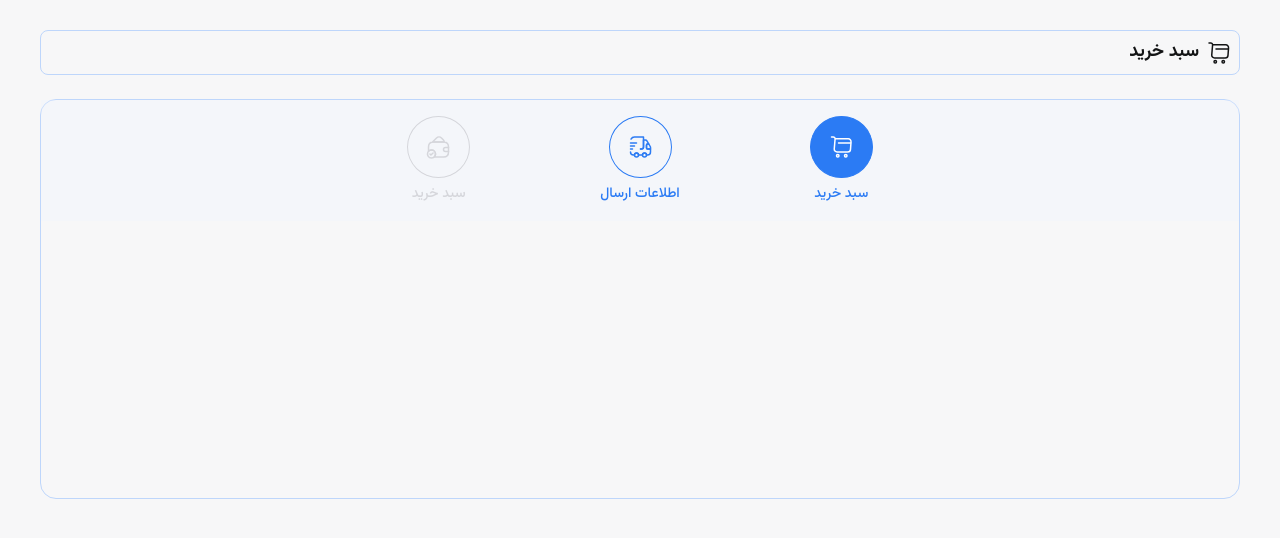
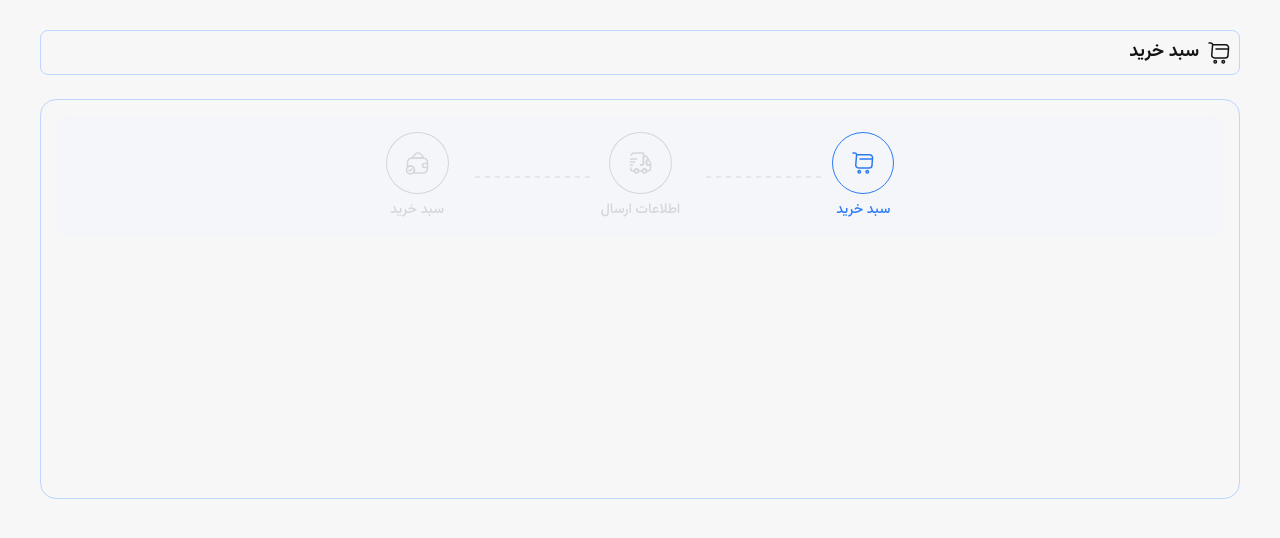
Before and after one commit to parham-ghasemi/idk-what-to-name-this, a React (Vite) app: page / in a window 1280 px wide. Shown: the top 538 px of the page. Built offline with nearby package versions, Linux system fonts and the light colour scheme.

Commit message:
completed shopping cart steps container

```diff
--- a/src/components/shoppingCart/ShopppingCart.jsx
+++ b/src/components/shoppingCart/ShopppingCart.jsx
@@ -1,10 +1,10 @@
 import { useState } from "react";
 import "./ShopppingCart.scss";
 import ShoppingCartTitle from "./components/shoppingCartTitle/ShoppingCartTitle";
-import ShoppingCartSteps from "./components/stepsIndicator/ShoppingCartSteps";
+import ShoppingCartSteps from "./components/shoppingCartSteps/ShoppingCartSteps";
 
 const ShopppingCart = () => {
-  const [currentPage, setCurrentPage] = useState(1);
+  const [currentPage, setCurrentPage] = useState(0);
 
   return (
     <div className="shopping-cart-page">
--- a/src/components/shoppingCart/ShopppingCart.scss
+++ b/src/components/shoppingCart/ShopppingCart.scss
@@ -18,6 +18,7 @@
       width: 100%;
       border-radius: 16px;
       min-height: 400px;
+      padding: 16px;
     }
   }
 }
--- /dev/null
+++ b/src/components/shoppingCart/components/shoppingCartSteps/ShoppingCartSteps.jsx
@@ -0,0 +1,64 @@
+import "./ShoppingCartSteps.scss";
+
+const steps = [
+  {
+    label: "سبد خرید",
+    iconPast: "/icons/shopping-cart-past.svg",
+    iconCurrent: "/icons/shopping-cart-current.svg",
+  },
+  {
+    label: "اطلاعات ارسال",
+    iconFuture: "/icons/truck-fast-future.svg",
+    iconCurrent: "/icons/truck-fast-current.svg",
+    iconPast: "/icons/truck-fast-past.svg",
+  },
+  {
+    label: "سبد خرید",
+    iconFuture: "/icons/wallet-check(deactive).svg",
+    iconCurrent: "/icons/wallet-check(current).svg",
+  },
+];
+
+const ShoppingCartSteps = ({ currentPage }) => {
+  return (
+    <div className="shopping-cart-steps-container">
+      <div className="shopping-cart-steps-container__steps">
+        {steps.map((step, index) => (
+          <div
+            className={`shopping-cart-steps-container__steps__step ${
+              index < currentPage &&
+              "shopping-cart-steps-container__steps__step--past"
+            } ${
+              index === currentPage &&
+              "shopping-cart-steps-container__steps__step--current"
+            } ${
+              index > currentPage &&
+              "shopping-cart-steps-container__steps__step--future"
+            }`}
+          >
+            <div
+              className={`shopping-cart-steps-container__steps__step__circle ${
+                index < currentPage &&
+                "shopping-cart-steps-container__steps__step__circle--past"
+              } ${
+                index === currentPage &&
+                "shopping-cart-steps-container__steps__step__circle--current"
+              } ${
+                index > currentPage &&
+                "shopping-cart-steps-container__steps__step__circle--future"
+              }`}
+            >
+              {index < currentPage && <img src={step.iconPast} alt="" />}
+              {index === currentPage && <img src={step.iconCurrent} alt="" />}
+              {index > currentPage && <img src={step.iconFuture} alt="" />}
+            </div>
+            <p>{step.label}</p>
+          </div>
+        ))}
+        {/* <div className="shopping-cart-steps-container__steps__sep"></div> */}
+      </div>
+    </div>
+  );
+};
+
+export default ShoppingCartSteps;
--- /dev/null
+++ b/src/components/shoppingCart/components/shoppingCartSteps/ShoppingCartSteps.scss
@@ -0,0 +1,74 @@
+@use "../../../../styles/variables.scss" as *;
+@use "../../../../styles/mixin.scss" as *;
+
+.shopping-cart-steps-container {
+  @include flex;
+  justify-content: center;
+  padding: 16px 0;
+  background-color: #eaf2fe4d;
+  border-radius: 8px;
+
+  &__steps {
+    @include flex;
+    gap: 130px;
+    &__step {
+      @include col;
+      align-items: center;
+      gap: 6px;
+      position: relative;
+      padding: 0 11px;
+      p {
+        font-weight: 500;
+        font-size: 14px;
+      }
+      &--current {
+        p {
+          color: #2b7bf4;
+        }
+      }
+      &--past {
+        p {
+          color: #2b7bf4;
+        }
+      }
+      &--future {
+        p {
+          color: #d5d6db;
+        }
+      }
+      &__circle {
+        padding: 18px;
+        border-radius: 50%;
+        border: 1px solid black;
+        @include flex;
+
+        &--current {
+          border-color: #2b7bf4;
+        }
+        &--past {
+          border-color: #2b7bf4;
+          background-color: #2b7bf4;
+        }
+        &--future {
+          border-color: #d5d6db;
+        }
+      }
+
+      &:not(:last-child)::after {
+        content: "";
+        height: 1px;
+        width: 120px;
+        position: absolute;
+        top: 50%;
+        transform: translateY(-50%);
+        left: -120px;
+
+        background: repeating-linear-gradient(
+          to left,
+          #d5d6db 0 5px,
+          transparent 5px 10px
+        );
+      }
+    }
+  }
+}
--- a/src/components/shoppingCart/components/stepsIndicator/ShoppingCartSteps.jsx
+++ /dev/null
@@ -1,59 +0,0 @@
-import "./ShoppingCartSteps.scss";
-
-const steps = [
-  {
-    label: "سبد خرید",
-    iconPast: "/icons/shopping-cart-past.svg",
-    iconCurrent: "/icons/shopping-cart-current.svg",
-  },
-  {
-    label: "اطلاعات ارسال",
-    iconFuture: "/icons/truck-fast-future.svg",
-    iconCurrent: "/icons/truck-fast-current.svg",
-    iconPast: "/icons/truck-fast-past.svg",
-  },
-  {
-    label: "سبد خرید",
-    iconFuture: "/icons/wallet-check(deactive).svg",
-    iconCurrent: "/icons/wallet-check(current).svg",
-  },
-];
-
-const ShoppingCartSteps = ({ currentPage }) => {
-  return (
-    <div className="shopping-cart-steps-container">
-      {steps.map((step, index) => (
-        <div
-          className={`shopping-cart-steps-container__step ${
-            index < currentPage && "shopping-cart-steps-container__step--past"
-          } ${
-            index === currentPage &&
-            "shopping-cart-steps-container__step--current"
-          } ${
-            index > currentPage && "shopping-cart-steps-container__step--future"
-          }`}
-        >
-          <div
-            className={`shopping-cart-steps-container__step__circle ${
-              index < currentPage &&
-              "shopping-cart-steps-container__step__circle--past"
-            } ${
-              index === currentPage &&
-              "shopping-cart-steps-container__step__circle--current"
-            } ${
-              index > currentPage &&
-              "shopping-cart-steps-container__step__circle--future"
-            }`}
-          >
-            {index < currentPage && <img src={step.iconPast} alt="" />}
-            {index === currentPage && <img src={step.iconCurrent} alt="" />}
-            {index > currentPage && <img src={step.iconFuture} alt="" />}
-          </div>
-          <p>{step.label}</p>
-        </div>
-      ))}
-    </div>
-  );
-};
-
-export default ShoppingCartSteps;
--- a/src/components/shoppingCart/components/stepsIndicator/ShoppingCartSteps.scss
+++ /dev/null
@@ -1,52 +0,0 @@
-@use "../../../../styles/variables.scss" as *;
-@use "../../../../styles/mixin.scss" as *;
-
-.shopping-cart-steps-container {
-  @include flex;
-  justify-content: center;
-  padding: 16px 0;
-  background-color: #eaf2fe4d;
-  gap: 130px;
-
-  &__step {
-    @include col;
-    align-items: center;
-    gap: 6px;
-    p{
-      font-weight: 500;
-      font-size: 14px;
-    }
-    &--current {
-      p {
-        color: #2b7bf4;
-      }
-    }
-    &--past {
-      p {
-        color: #2b7bf4;
-      }
-    }
-    &--future {
-      p {
-        color: #d5d6db;
-      }
-    }
-    &__circle {
-      padding: 18px;
-      border-radius: 50%;
-      border: 1px solid black;
-      @include flex;
-
-      &--current {
-        border-color: #2b7bf4;
-      }
-      &--past {
-        border-color: #2b7bf4;
-        background-color: #2b7bf4;
-      }
-      &--future {
-        border-color: #d5d6db;
-      }
-    }
-  }
-}
```
